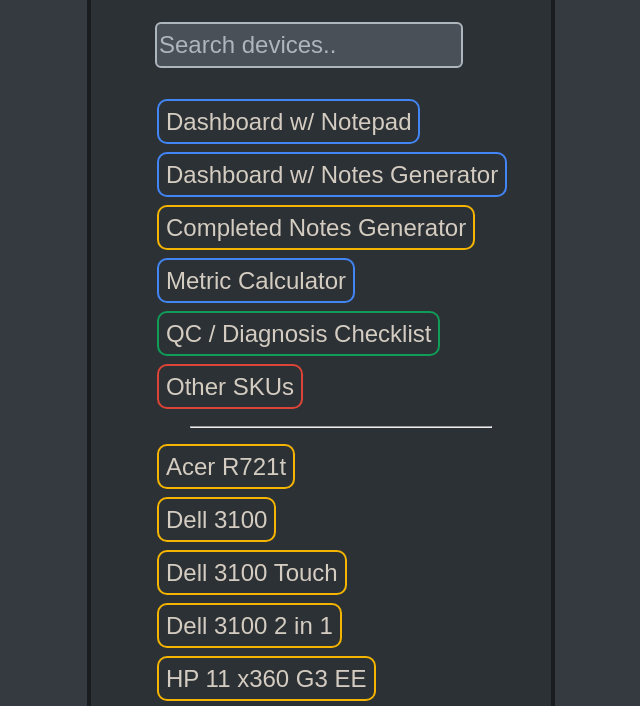
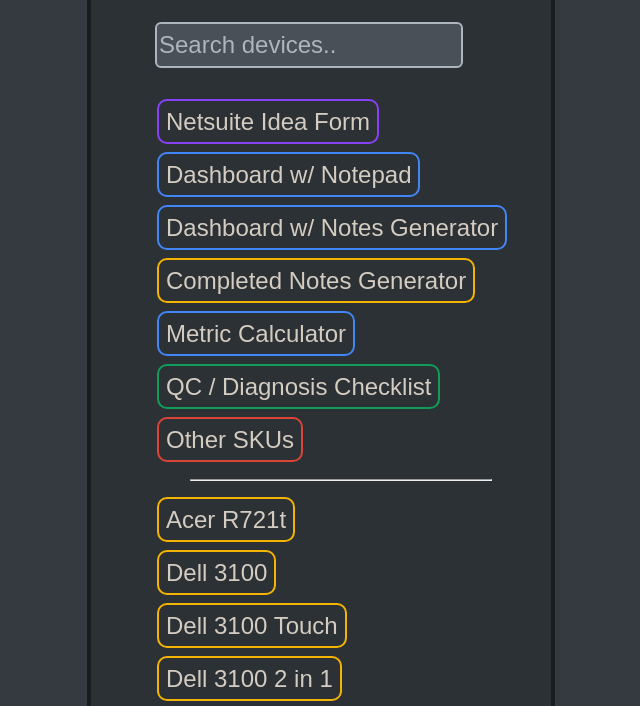
Before and after one commit to AlexOman0720/repair-sku-webtool-2.0, a website: page public/index.html in a window 1280 px wide. Shown: the part 70-776 px from the top of the page, without its empty margins (319-959 px from the left). Drawn offline with Linux system fonts and the light colour scheme; some packages are replaced by stand-ins of ours.

Commit message:
make netsuite link visible

```diff
--- a/public/index.html
+++ b/public/index.html
@@ -20,7 +20,7 @@
 		<h1 class="top">Repair Webtool</h1>
 		<input id="searchbar" onkeyup="search_devices()" type="text" name="search" placeholder="Search devices..">
 		<ul id="list">
-			<!-- <li class="devices"><a class="purple" href="https://forms.gle/Hxw1RMCE4rLabaUt8" target="_blank">Netsuite Idea Form</a></li> -->
+			<li class="devices"><a class="purple" href="https://forms.gle/Hxw1RMCE4rLabaUt8" target="_blank">Netsuite Idea Form</a></li>
 
 			<li class="devices"><a class="blue" href="dashboard/dash.html" target="_blank">Dashboard w/ Notepad</a></li>
 			<li class="devices"><a class="blue" href="dashboard2/dash2.html" target="_blank">Dashboard w/ Notes Generator</a></li>
```
